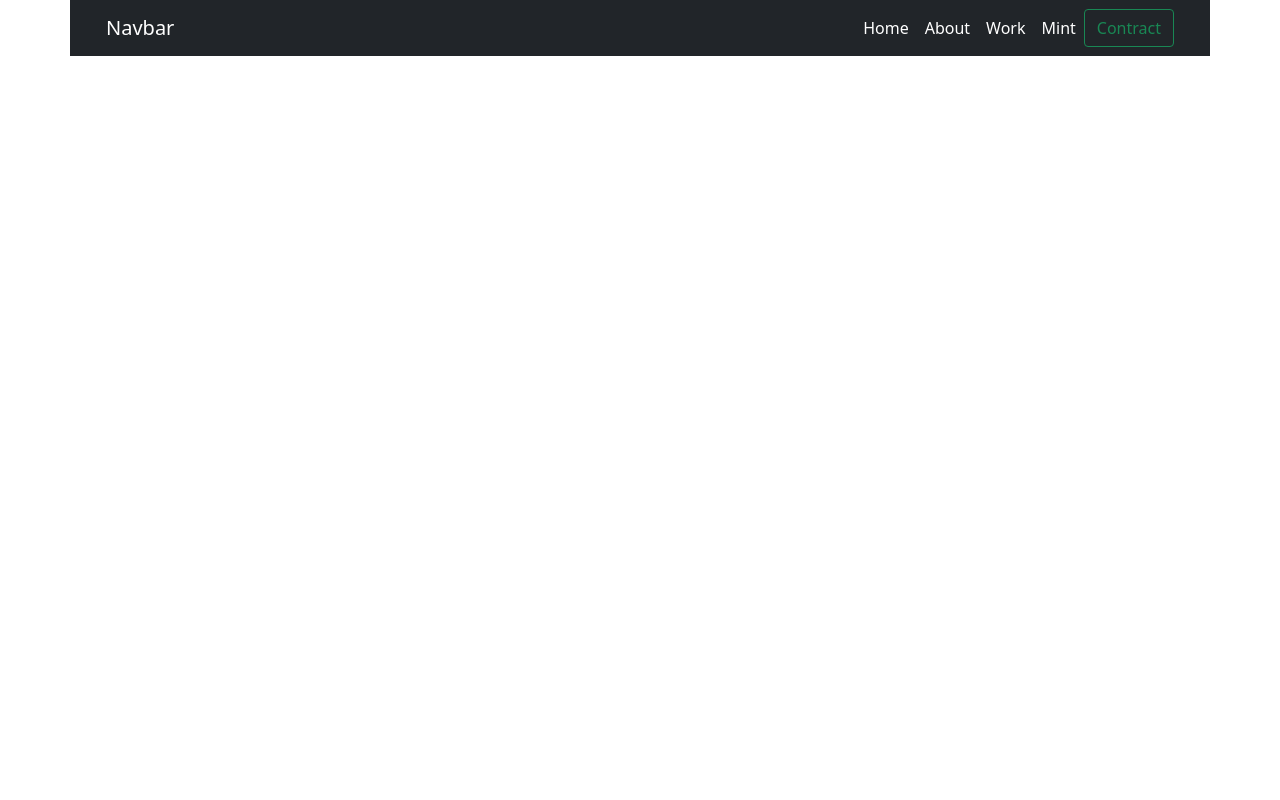
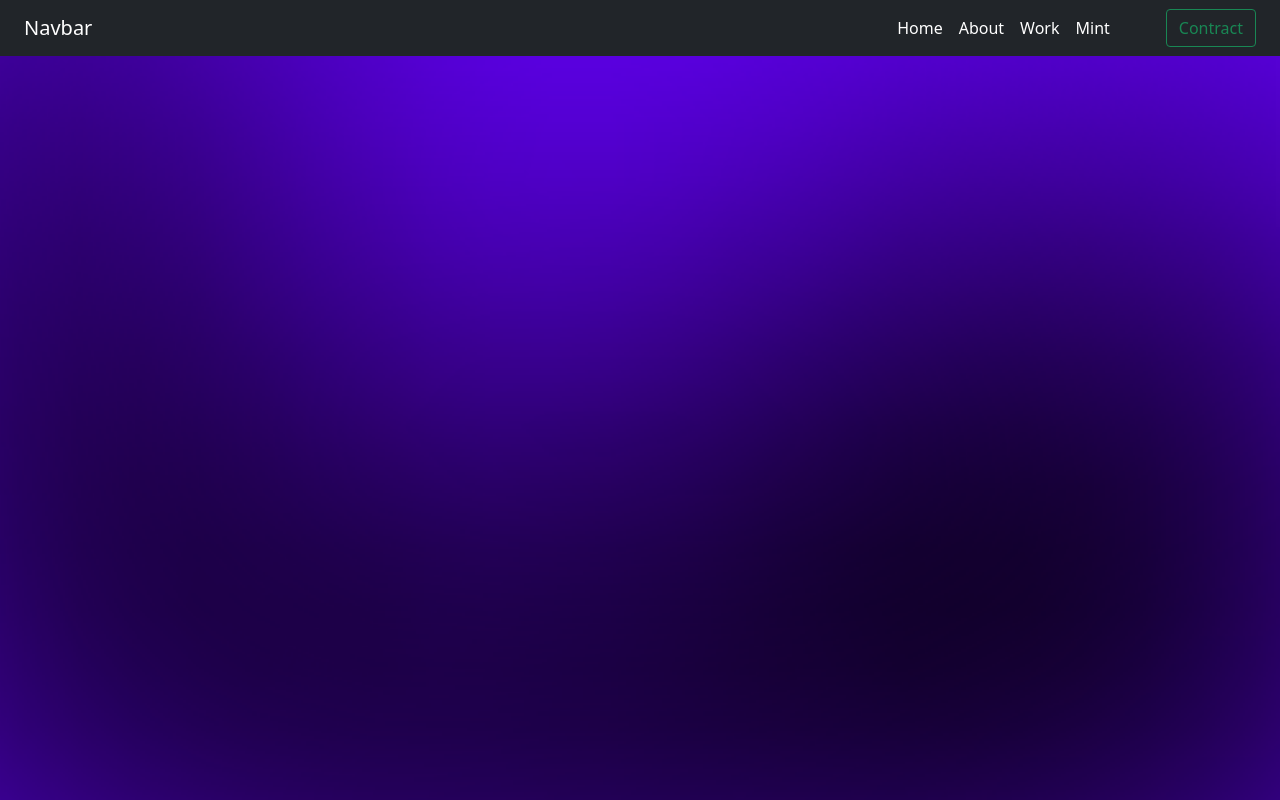
Before and after one commit to LucianoSainz/NFT-Website-Template, a React (Create React App) app: page / in a window 1280 px wide. Built offline with nearby package versions, Linux system fonts and the light colour scheme.

Commit message:
added background

```diff
--- a/src/App.css
+++ b/src/App.css
@@ -0,0 +1,5 @@
+body{
+  background-image: url('./img/fondo.png');
+  background-size: cover;
+  background-repeat: no-repeat;
+}
--- a/src/App.js
+++ b/src/App.js
@@ -5,10 +5,8 @@ import Hero from "./components/hero";
 function App() {
   return (
     <div className="App">
-      <div className="container">
-        <div className="row">
-          <Hero />
-        </div>
+      <div className="row">
+        <Hero />
       </div>
     </div>
   );
--- a/src/components/hero.js
+++ b/src/components/hero.js
@@ -22,7 +22,7 @@ const Hero = () => {
           class="collapse navbar-collapse d-flex justify-content-end"
           id="navbarTogglerDemo02"
         >
-          <ul class="navbar-nav mb-2 mb-lg-0">
+          <ul class="navbar-nav mb-2 me-5 mb-lg-0">
             <li class="nav-item">
               <a class="nav-link active" aria-current="page" href="#">
                 Home
```
Also changed, not shown: src/img/fondo.png (added).
